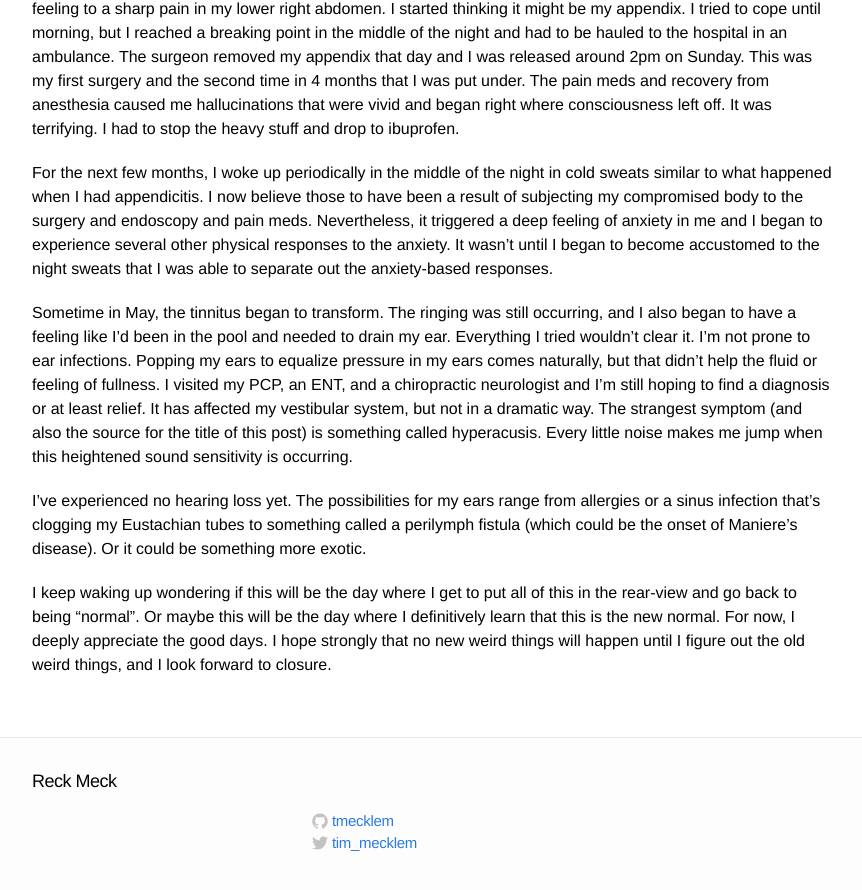
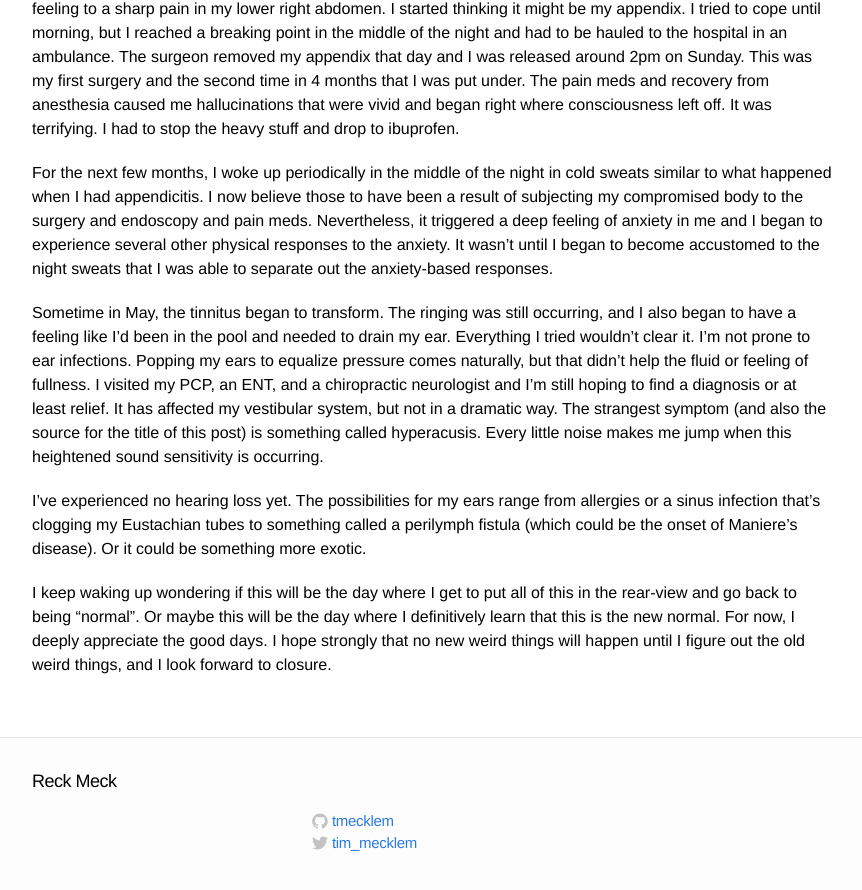
Before and after one commit to tmecklem/tmecklem.github.io, a Jekyll site: the page built from _posts/2014-07-21-stop-making-such-a-racket.markdown, in a window 1280 px wide and 900 px high, scrolled down 785 px. Shown: the top 890 px of the window, without its empty margins (208-1070 px from the left). Built offline with Jekyll 4.4.1, drawn with Linux system fonts in a browser that asks for light colours.

Commit message:
Revision

```diff
--- a/_posts/2014-07-21-stop-making-such-a-racket.markdown
+++ b/_posts/2014-07-21-stop-making-such-a-racket.markdown
@@ -19,7 +19,7 @@ The first Saturday in March, I spent the entire day dragging my body from one pl
 
 For the next few months, I woke up periodically in the middle of the night in cold sweats similar to what happened when I had appendicitis. I now believe those to have been a result of subjecting my compromised body to the surgery and endoscopy and pain meds. Nevertheless, it triggered a deep feeling of anxiety in me and I began to experience several other physical responses to the anxiety. It wasn't until I began to become accustomed to the night sweats that I was able to separate out the anxiety-based responses.
 
-Sometime in May, the tinnitus began to transform. The ringing was still occurring, and I also began to have a feeling like I'd been in the pool and needed to drain my ear. Everything I tried wouldn't clear it. I'm not prone to ear infections. Popping my ears to equalize pressure in my ears comes naturally, but that didn't help the fluid or feeling of fullness. I visited my PCP, an ENT, and a chiropractic neurologist and I'm still hoping to find a diagnosis or at least relief. It has affected my vestibular system, but not in a dramatic way. The strangest symptom (and also the source for the title of this post) is something called hyperacusis. Every little noise makes me jump when this heightened sound sensitivity is occurring.
+Sometime in May, the tinnitus began to transform. The ringing was still occurring, and I also began to have a feeling like I'd been in the pool and needed to drain my ear. Everything I tried wouldn't clear it. I'm not prone to ear infections. Popping my ears to equalize pressure comes naturally, but that didn't help the fluid or feeling of fullness. I visited my PCP, an ENT, and a chiropractic neurologist and I'm still hoping to find a diagnosis or at least relief. It has affected my vestibular system, but not in a dramatic way. The strangest symptom (and also the source for the title of this post) is something called hyperacusis. Every little noise makes me jump when this heightened sound sensitivity is occurring.
 
 I've experienced no hearing loss yet. The possibilities for my ears range from allergies or a sinus infection that's clogging my Eustachian tubes to something called a perilymph fistula (which could be the onset of Maniere's disease). Or it could be something more exotic.
 
```
